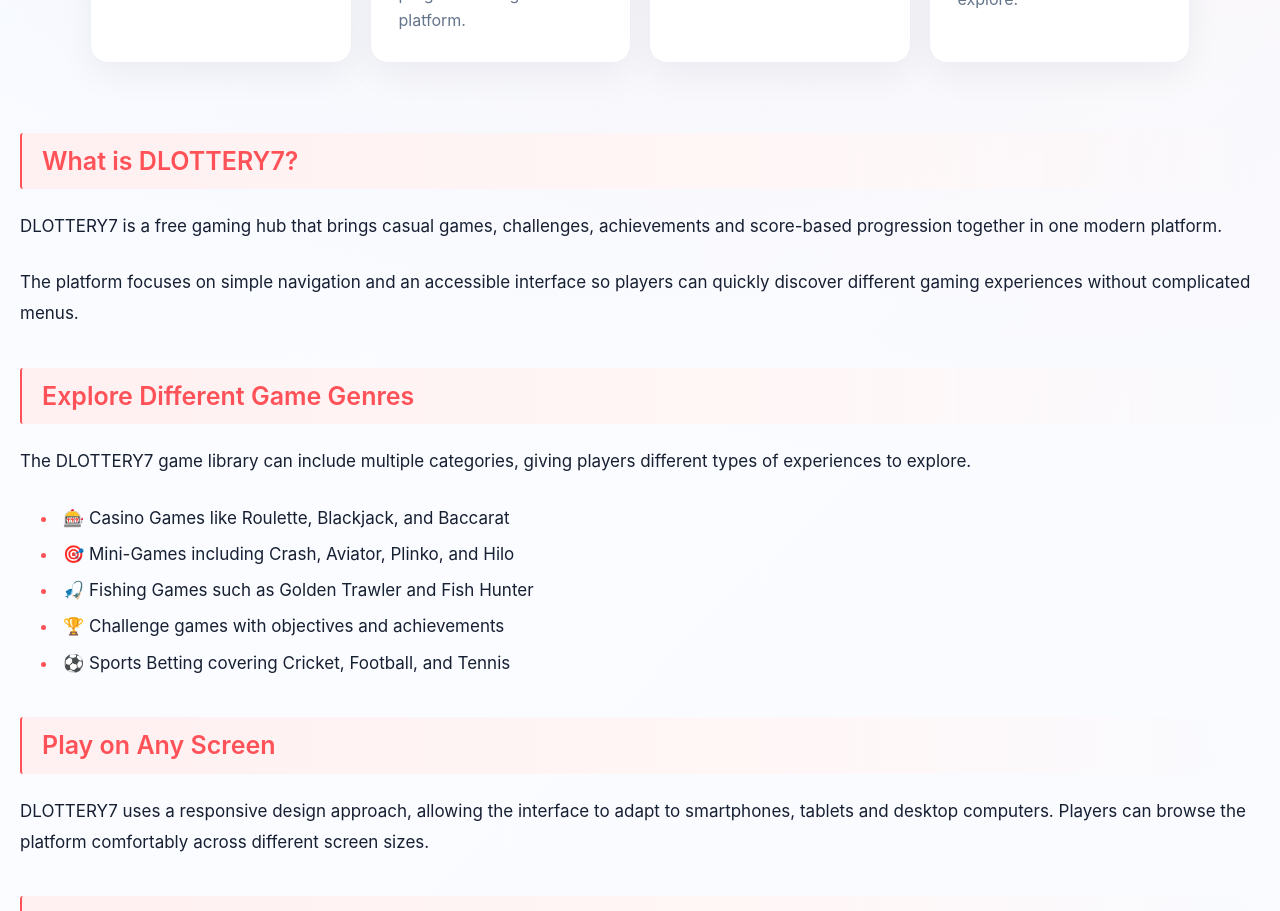
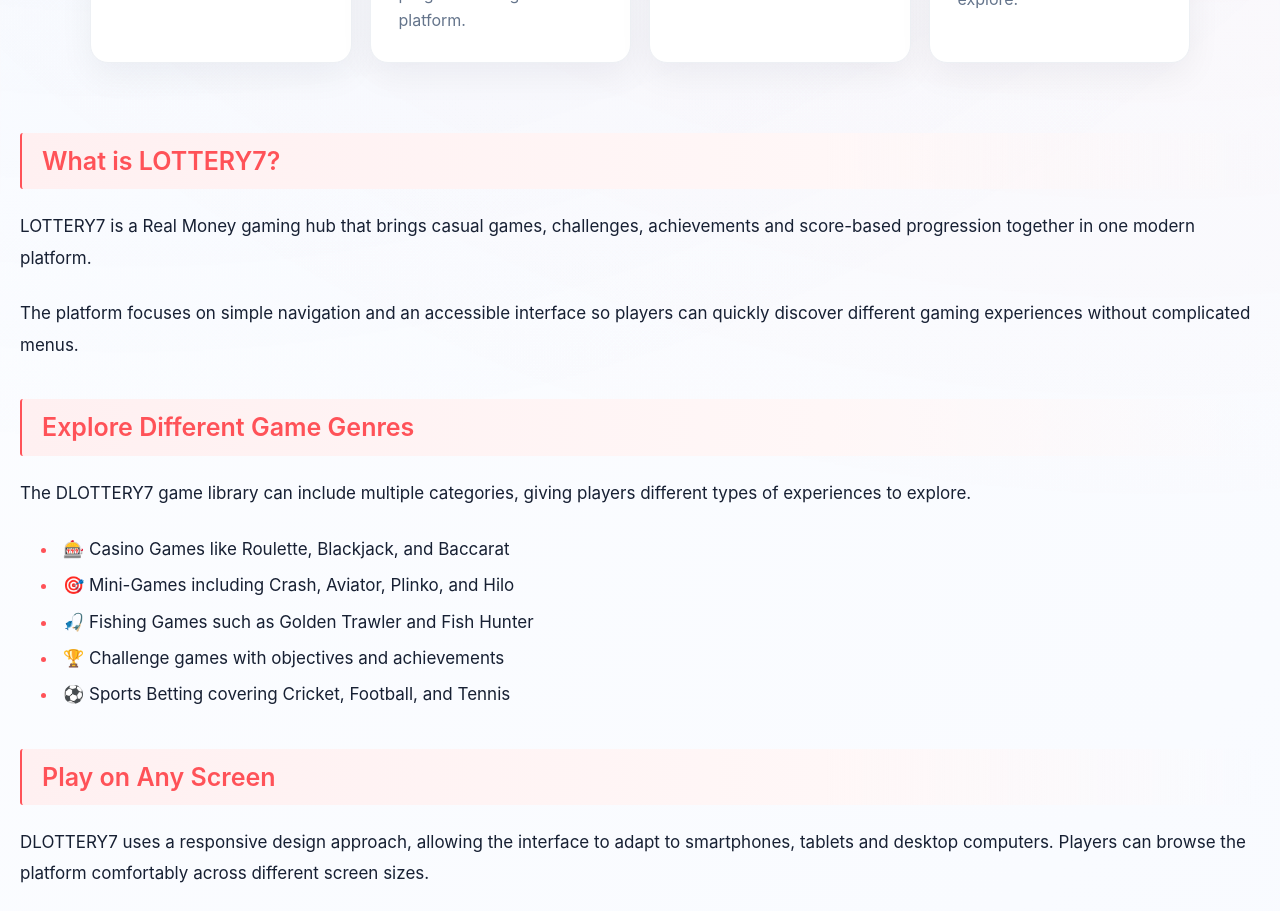
Before and after one commit to utkarsh123-max/LOTTERY7, a React (Vite) app: page / in a window 1280 px wide. Shown: the part 2880-3791 px from the top of the page. Built offline with nearby package versions, Linux system fonts and the light colour scheme.

Commit message:
Fix stray HTML

```diff
--- a/index.html
+++ b/index.html
@@ -17,7 +17,7 @@
   <!-- SEO -->
   <meta
     name="description"
-    content="LOTTERY7 is a premium free-to-play gaming hub featuring casual games, challenges, leaderboards and an engaging online gaming experience."
+    content="Lottery 7 is a popular betting game featuring casual games, challenges, leaderboards and an engaging online gaming experience."
   />
 
   <meta
@@ -100,7 +100,7 @@
     content="https://lottery7-teal.vercel.app/banner.png"
   />
 
-  <title>LOTTERY7 — Real Gaming Hub</title>
+  <title>LOTTERY7 — Login</title>
 </head>
 
 <body>
--- a/src/main.tsx
+++ b/src/main.tsx
@@ -337,10 +337,10 @@
 
   <div className="seoArticle">
 
-    <h2>What is DLOTTERY7?</h2>
+    <h2>What is LOTTERY7?</h2>
 
     <p>
-      DLOTTERY7 is a free gaming hub that brings casual games,
+      LOTTERY7 is a Real Money gaming hub that brings casual games,
       challenges, achievements and score-based progression together
       in one modern platform.
     </p>
```
